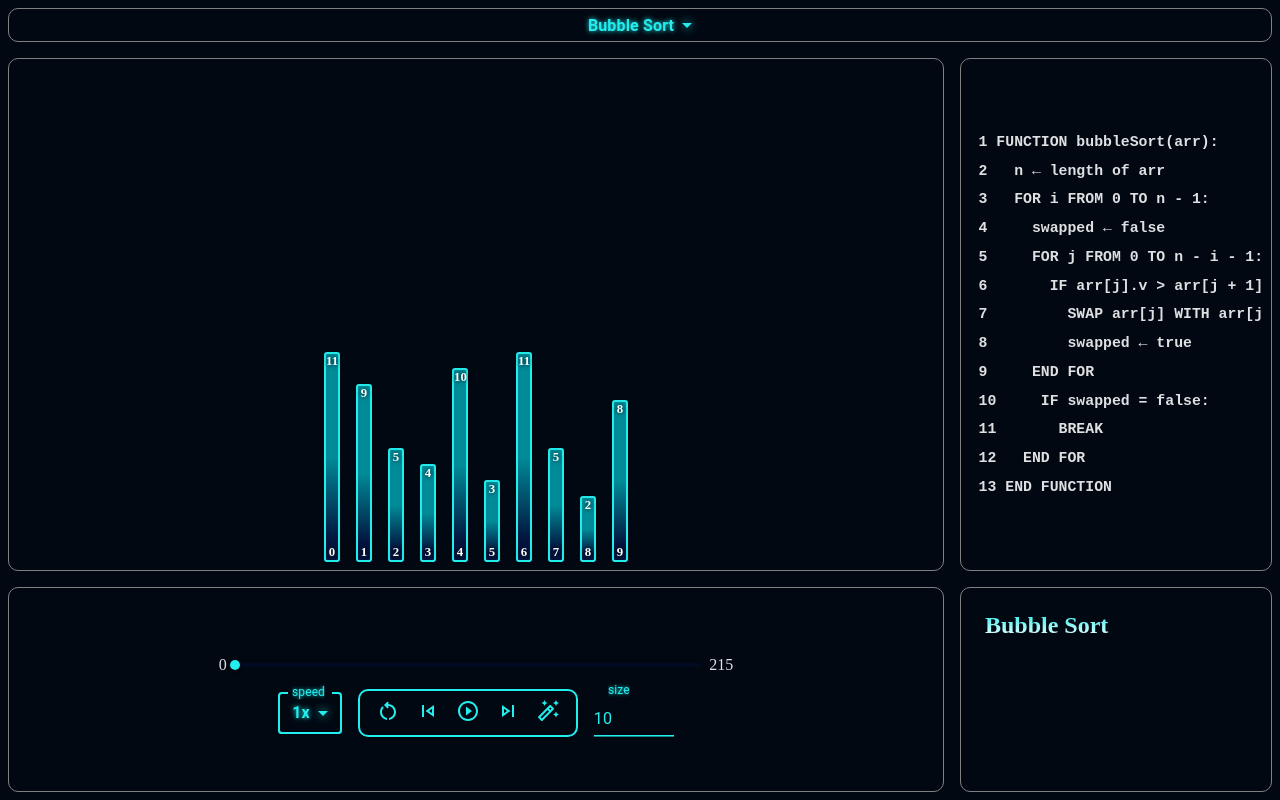
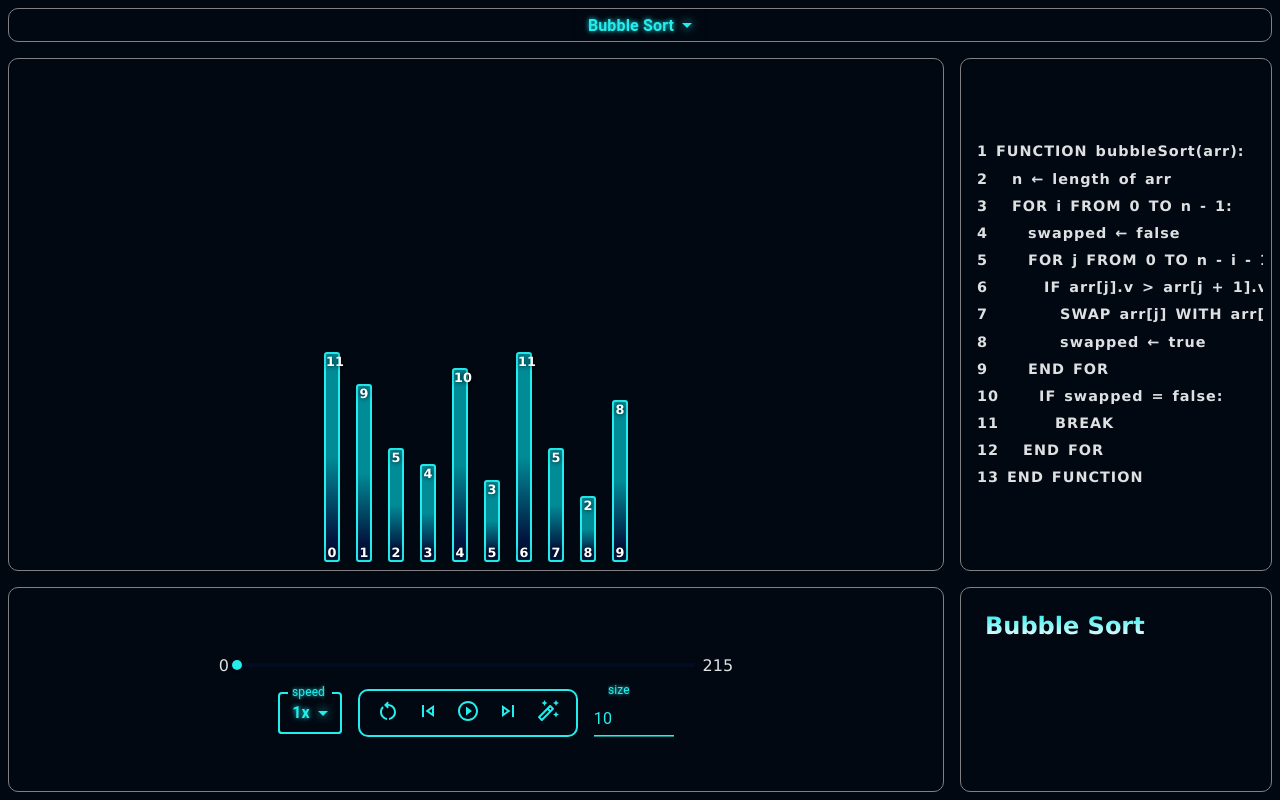
Before and after one commit to dark-wizz/algorithm-visualizer, a React (Vite) app: page / in a window 1280 px wide. Built offline with nearby package versions, Linux system fonts and the light colour scheme.

Commit message:
Change the default font

```diff
--- a/src/App.scss
+++ b/src/App.scss
@@ -18,6 +18,7 @@ body,
   padding: 0;
   height: 100%;
   background-color: var(--backgroundCol); //background color
+  font-family: Verdana, sans-serif;
 }
 
 .body {
@@ -210,8 +211,12 @@ body,
   }
 
   pre {
-    margin: .4rem;
-    padding: .2rem
+    font-size: .9rem;
+    font-family: Verdana, sans-serif;
+    letter-spacing: 1px;
+    word-spacing: 2px;
+    margin: .3rem;
+    padding: .2rem;
   }
 }
 
```
